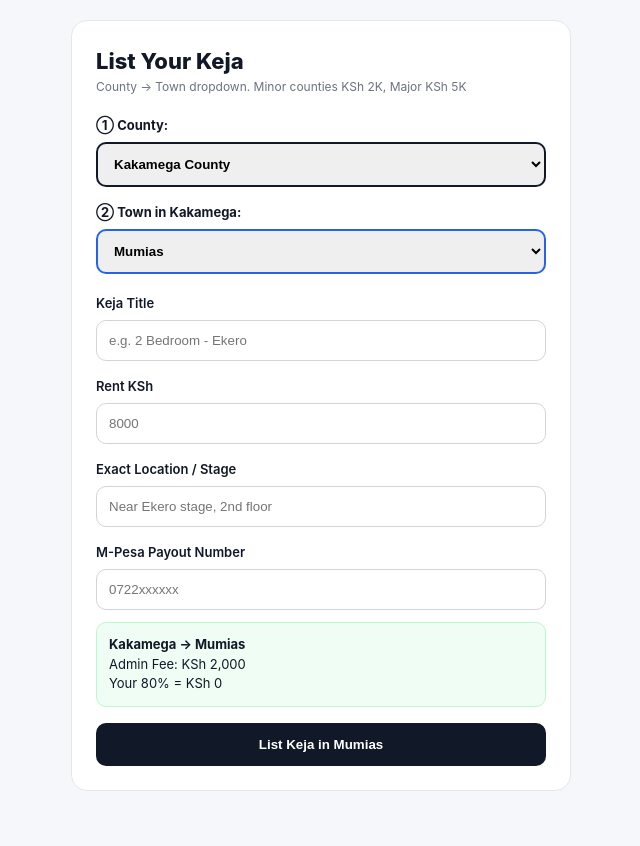
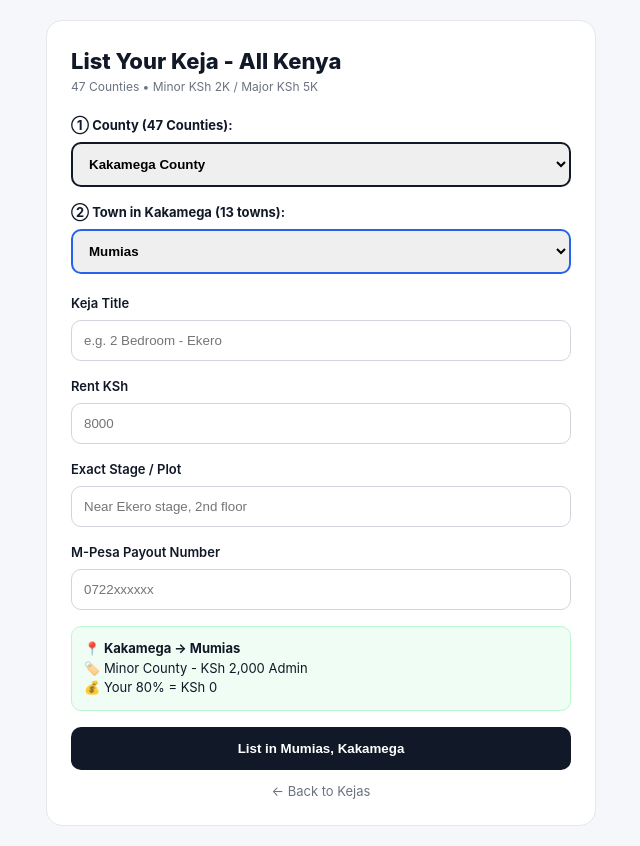
Before and after one commit to muhsinswaleh69-max/KejaConnect, a Next.js app: page /list in a window 1280 px wide. Shown: the whole page, without its empty margins (319-959 px from the left). Before the commit the page ends 811 px from the top, so only its background shows below. Built offline with nearby package versions, Linux system fonts and the light colour scheme.

Commit message:
Update page.tsx

```diff
--- a/app/list/page.tsx
+++ b/app/list/page.tsx
@@ -2,18 +2,56 @@
 import { useState } from "react"
 
 const countyTowns: Record<string, string[]> = {
-  "Kakamega": ["Mumias", "Kakamega Town", "Malava", "Butere", "Lugari", "Matete", "Khwisero", "Lurambi", "Shinyalu", "Ikolomani", "Likuyani", "Navakholo"],
-  "Bungoma": ["Bungoma Town", "Kimilili", "Webuye", "Sirisia", "Bumula", "Mt Elgon", "Tongaren", "Kanduyi"],
-  "Busia": ["Busia Town", "Malaba", "Nambale", "Matayos", "Teso North", "Teso South", "Bunyala"],
-  "Vihiga": ["Vihiga", "Luanda", "Mbale", "Majengo", "Emuhaya", "Sabatia"],
-  "Kisumu": ["Kisumu Town", "Maseno", "Ahero", "Kombewa", "Muhoroni", "Nyando"],
-  "Siaya": ["Siaya", "Bondo", "Ugunja", "Yala", "Ukwala"],
-  "Nairobi": ["Westlands", "CBD", "Karen", "Eastlands", "Roysambu", "Kasaranai", "Embakasi", "Langata", "Dagoretti"],
-  "Mombasa": ["Mvita", "Nyali", "Kisauni", "Likoni", "Changamwe", "Jomvu"],
-  "Nakuru": ["Nakuru Town", "Naivasha", "Gilgil", "Molo", "Njoro"],
-  "Uasin Gishu": ["Eldoret", "Turbo", "Moiben", "Kesses", "Ainabkoi"],
-  "Trans Nzoia": ["Kitale", "Kiminini", "Endebess", "Kwanza", "Saboti"],
+  "Mombasa": ["Mvita","Nyali","Kisauni","Likoni","Changamwe","Jomvu","Tudor","Bamburi"],
+  "Kwale": ["Kwale","Ukunda","Msambweni","Kinango","Lunga Lunga","Tiwi","Diani"],
+  "Kilifi": ["Kilifi","Malindi","Watamu","Mariakani","Kaloleni","Mtwapa","Kilifi South"],
+  "Tana River": ["Hola","Garsen","Bura","Madogo","Kipini"],
+  "Lamu": ["Lamu","Mokowe","Witu","Faza","Kiunga"],
+  "Taita Taveta": ["Voi","Wundanyi","Taveta","Mwatate","Maungu"],
+  "Garissa": ["Garissa","Dadaab","Balambala","Lagdera","Ijara","Fafi"],
+  "Wajir": ["Wajir","Habaswein","Tarbaj","Wajir East","Eldas","Buna"],
+  "Mandera": ["Mandera","El Wak","Rhamu","Takaba","Banissa","Lafey"],
+  "Marsabit": ["Marsabit","Moyale","Laisamis","North Horr","Sololo"],
+  "Isiolo": ["Isiolo","Garbatulla","Merti","Kinna"],
+  "Meru": ["Meru Town","Maua","Nkubu","Timau","Mitunguu","Mikinduri"],
+  "Tharaka Nithi": ["Chuka","Chogoria","Marimanti","Chiakariga","Mitheru"],
+  "Embu": ["Embu","Runyenjes","Siakago","Manyatta","Kiritiri"],
+  "Kitui": ["Kitui","Mwingi","Mutomo","Kauwi","Zombe","Mwitika"],
+  "Machakos": ["Machakos","Mavoko","Athi River","Kangundo","Matuu","Kathiani","Mwala"],
+  "Makueni": ["Wote","Makindu","Kibwezi","Mtito Andei","Mbooni","Kathonzweni"],
+  "Nyandarua": ["Ol Kalou","Kinangop","Nyahururu","Engineer","Njabini","Mai Mahiu"],
+  "Nyeri": ["Nyeri","Karatina","Othaya","Mukurweini","Tetu","Kieni","Chaka"],
+  "Kirinyaga": ["Kerugoya","Kutus","Sagana","Kagio","Kagio","Wanguru"],
+  "Murang'a": ["Murang'a","Thika","Kenol","Kangema","Kandara","Maragua","Kigumo"],
+  "Kiambu": ["Kiambu","Thika","Ruiru","Limuru","Kikuyu","Githunguri","Juja","Gatundu","Kiambu Town"],
+  "Turkana": ["Lodwar","Kakuma","Lokichar","Lokichogio","Kainuk"],
+  "West Pokot": ["Kapenguria","Makutano","Chepareria","Sigor","Kacheliba"],
+  "Samburu": ["Maralal","Wamba","Baragoi","Archers Post","Kisima"],
+  "Trans Nzoia": ["Kitale","Kiminini","Endebess","Kwanza","Saboti","Kachibora"],
+  "Uasin Gishu": ["Eldoret","Turbo","Moiben","Kesses","Ainabkoi","Soy","Burnt Forest"],
+  "Elgeyo Marakwet": ["Iten","Kapsowar","Chepkorio","Kapcherop","Kaptarakwa"],
+  "Nandi": ["Kapsabet","Nandi Hills","Chepterwai","Kobujoi","Mosoriot","Kaiboi"],
+  "Baringo": ["Kabarnet","Eldama Ravine","Marigat","Kabarnet","Mogotio","Chemolingot"],
+  "Laikipia": ["Nanyuki","Nyahururu","Rumuruti","Kinamba","Doldol"],
+  "Nakuru": ["Nakuru Town","Naivasha","Gilgil","Molo","Njoro","Bahati","Rongai","Subukia"],
+  "Narok": ["Narok","Kilgoris","Ololulunga","Suswa","Mara","Lolgorian"],
+  "Kajiado": ["Kajiado","Kitengela","Ngong","Ongata Rongai","Kiserian","Loitoktok","Namanga"],
+  "Kericho": ["Kericho","Litein","Londiani","Kipkelion","Fort Ternan"],
+  "Bomet": ["Bomet","Sotik","Chepalungu","Konoin","Bomet East","Chepalungu"],
+  "Kakamega": ["Mumias","Kakamega Town","Malava","Butere","Lugari","Matete","Khwisero","Lurambi","Shinyalu","Ikolomani","Likuyani","Navakholo","Shibale"],
+  "Vihiga": ["Vihiga","Luanda","Mbale","Majengo","Emuhaya","Sabatia","Chavakali"],
+  "Bungoma": ["Bungoma Town","Kimilili","Webuye","Sirisia","Bumula","Mt Elgon","Tongaren","Kanduyi","Chwele"],
+  "Busia": ["Busia Town","Malaba","Nambale","Matayos","Teso North","Teso South","Bunyala","Port Victoria"],
+  "Siaya": ["Siaya","Bondo","Ugunja","Yala","Ukwala","Usigu","Rangala"],
+  "Kisumu": ["Kisumu Town","Maseno","Ahero","Kombewa","Muhoroni","Nyando","Kisumu East","Kisumu West"],
+  "Homa Bay": ["Homa Bay","Oyugis","Kendubay","Mbita","Ndhiwa","Sindo","Rangwe"],
+  "Migori": ["Migori","Rongo","Awendo","Kehancha","Isebania","Suna","Uriri"],
+  "Kisii": ["Kisii Town","Ogembo","Keroka","Suneka","Nyamache","Marani","Kenyenya"],
+  "Nyamira": ["Nyamira","Nyansiongo","Ekerubo","Keroka","Manga","Borabu"],
+  "Nairobi": ["Westlands","CBD","Karen","Eastlands","Roysambu","Kasaranai","Embakasi","Langata","Dagoretti","Parklands","South B","South C","Kilimani","Lavington"],
 }
+
+const majorCounties = ["Nairobi","Mombasa","Kisumu","Nakuru","Uasin Gishu","Kiambu","Kajiado","Machakos"]
 
 export default function ListPage() {
   const [county, setCounty] = useState("Kakamega")
@@ -22,6 +60,7 @@ export default function ListPage() {
   const [done, setDone] = useState(false)
 
   const towns = countyTowns[county] || []
+  const isMajor = majorCounties.includes(county)
 
   const handleCountyChange = (newCounty: string) => {
     setCounty(newCounty)
@@ -35,33 +74,31 @@ export default function ListPage() {
       id: Date.now(),
       title: form.title,
       rent: parseInt(form.rent),
-      location: form.location,
+      location: `${form.location}, ${town}, ${county}`,
       mpesa: form.mpesa,
-      county,
-      town,
+      county, town,
       yourCut: Math.round(parseInt(form.rent)*0.2),
       toLandlord: Math.round(parseInt(form.rent)*0.8),
-      adminFee: ["Nairobi","Mombasa","Kisumu","Nakuru","Uasin Gishu"].includes(county)? 5000 : 2000,
-      status: "Listed"
+      adminFee: isMajor?5000:2000,
     }
     localStorage.setItem("kejas", JSON.stringify([...existing, newKeja]))
     setDone(true)
     setTimeout(()=> window.location.href="/", 1500)
   }
 
-  if(done) return <div style={{maxWidth:'500px', margin:'80px auto', textAlign:'center', background:'white', padding:'30px', borderRadius:'16px'}}><h2>✅ Keja Listed in {town}, {county}!</h2><p>Pay KSh {["Nairobi","Mombasa","Kisumu","Nakuru","Uasin Gishu"].includes(county)?"5,000":"2,000"} Admin Fee to activate. Redirecting...</p></div>
+  if(done) return <div style={{maxWidth:'500px', margin:'80px auto', textAlign:'center', background:'white', padding:'30px', borderRadius:'16px'}}><h2>✅ Listed in {town}, {county}!</h2><p>Admin Fee KSh {isMajor?"5,000":"2,000"} - Redirecting...</p></div>
 
   return (
-    <div style={{maxWidth:'500px', margin:'20px auto', background:'white', padding:'24px', borderRadius:'16px', border:'1px solid #e5e7eb'}}>
-      <h1 style={{fontWeight:800, fontSize:'22px'}}>List Your Keja</h1>
-      <p style={{fontSize:'12px', color:'#6b7280', marginBottom:'16px'}}>County → Town dropdown. Minor counties KSh 2K, Major KSh 5K</p>
+    <div style={{maxWidth:'550px', margin:'20px auto', background:'white', padding:'24px', borderRadius:'16px', border:'1px solid #e5e7eb'}}>
+      <h1 style={{fontWeight:800, fontSize:'22px'}}>List Your Keja - All Kenya</h1>
+      <p style={{fontSize:'12px', color:'#6b7280', marginBottom:'16px'}}>47 Counties • Minor KSh 2K / Major KSh 5K</p>
 
-      <label style={{fontSize:'13px', fontWeight:700}}>① County:</label>
-      <select value={county} onChange={e=>handleCountyChange(e.target.value)} style={{width:'100%', padding:'12px', borderRadius:'10px', border:'2px solid #111827', margin:'6px 0 12px', fontWeight:600}}>
-        {Object.keys(countyTowns).map(c=><option key={c} value={c}>{c} County</option>)}
+      <label style={{fontSize:'13px', fontWeight:700}}>① County (47 Counties):</label>
+      <select value={county} onChange={e=>handleCountyChange(e.target.value)} style={{width:'100%', padding:'12px', borderRadius:'10px', border:'2px solid #111827', margin:'6px 0 12px', fontWeight:700}}>
+        {Object.keys(countyTowns).sort().map(c=><option key={c} value={c}>{c} County {majorCounties.includes(c)?"★ Major":""}</option>)}
       </select>
 
-      <label style={{fontSize:'13px', fontWeight:700}}>② Town in {county}:</label>
+      <label style={{fontSize:'13px', fontWeight:700}}>② Town in {county} ({towns.length} towns):</label>
       <select value={town} onChange={e=>setTown(e.target.value)} style={{width:'100%', padding:'12px', borderRadius:'10px', border:'2px solid #2563eb', margin:'6px 0 16px', fontWeight:600}}>
         {towns.map(t=><option key={t} value={t}>{t}</option>)}
       </select>
@@ -72,17 +109,18 @@ export default function ListPage() {
       <label style={{fontSize:'13px', fontWeight:600}}>Rent KSh</label>
       <input type="number" value={form.rent} onChange={e=>setForm({...form, rent:e.target.value})} style={{width:'100%', padding:'12px', borderRadius:'10px', border:'1px solid #d1d5db', margin:'6px 0 12px'}} placeholder="8000"/>
 
-      <label style={{fontSize:'13px', fontWeight:600}}>Exact Location / Stage</label>
+      <label style={{fontSize:'13px', fontWeight:600}}>Exact Stage / Plot</label>
       <input value={form.location} onChange={e=>setForm({...form, location:e.target.value})} style={{width:'100%', padding:'12px', borderRadius:'10px', border:'1px solid #d1d5db', margin:'6px 0 12px'}} placeholder="Near Ekero stage, 2nd floor"/>
 
       <label style={{fontSize:'13px', fontWeight:600}}>M-Pesa Payout Number</label>
-      <input value={form.mpesa} onChange={e=>setForm({...form, mpesa:e.target.value})} style={{width:'100%', padding:'12px', borderRadius:'10px', border:'1px solid #d1d5db', margin:'6px 0 12px'}} placeholder="0722xxxxxx"/>
+      <input value={form.mpesa} onChange={e=>setForm({...form, mpesa:e.target.value})} style={{width:'100%', padding:'12px', borderRadius:'10px', border:'1px solid #d1d5db', margin:'6px 0 16px'}} placeholder="0722xxxxxx"/>
 
-      <div style={{background:'#f0fdf4', padding:'12px', borderRadius:'10px', fontSize:'13px', marginBottom:'16px', border:'1px solid #bbf7d0'}}>
-        <b>{county} → {town}</b><br/>Admin Fee: KSh {["Nairobi","Mombasa","Kisumu","Nakuru","Uasin Gishu"].includes(county)?"5,000":"2,000"}<br/>Your 80% = KSh {form.rent?Math.round(parseInt(form.rent)*0.8):0}
+      <div style={{background:isMajor?'#fef2f2':'#f0fdf4', padding:'12px', borderRadius:'10px', fontSize:'13px', marginBottom:'16px', border:'1px solid', borderColor:isMajor?'#fecaca':'#bbf7d0'}}>
+        📍 <b>{county} → {town}</b><br/>🏷️ {isMajor?"Major County - KSh 5,000 Admin":"Minor County - KSh 2,000 Admin"}<br/>💰 Your 80% = KSh {form.rent?Math.round(parseInt(form.rent)*0.8).toLocaleString():0}
       </div>
 
-      <button onClick={handleSubmit} style={{width:'100%', background:'#111827', color:'white', padding:'14px', borderRadius:'10px', border:0, fontWeight:800, cursor:'pointer'}}>List Keja in {town}</button>
+      <button onClick={handleSubmit} style={{width:'100%', background:'#111827', color:'white', padding:'14px', borderRadius:'10px', border:0, fontWeight:800, cursor:'pointer'}}>List in {town}, {county}</button>
+      <a href="/" style={{display:'block', textAlign:'center', marginTop:'12px', fontSize:'13px', color:'#6b7280', textDecoration:'none'}}>← Back to Kejas</a>
     </div>
   )
 }
```
